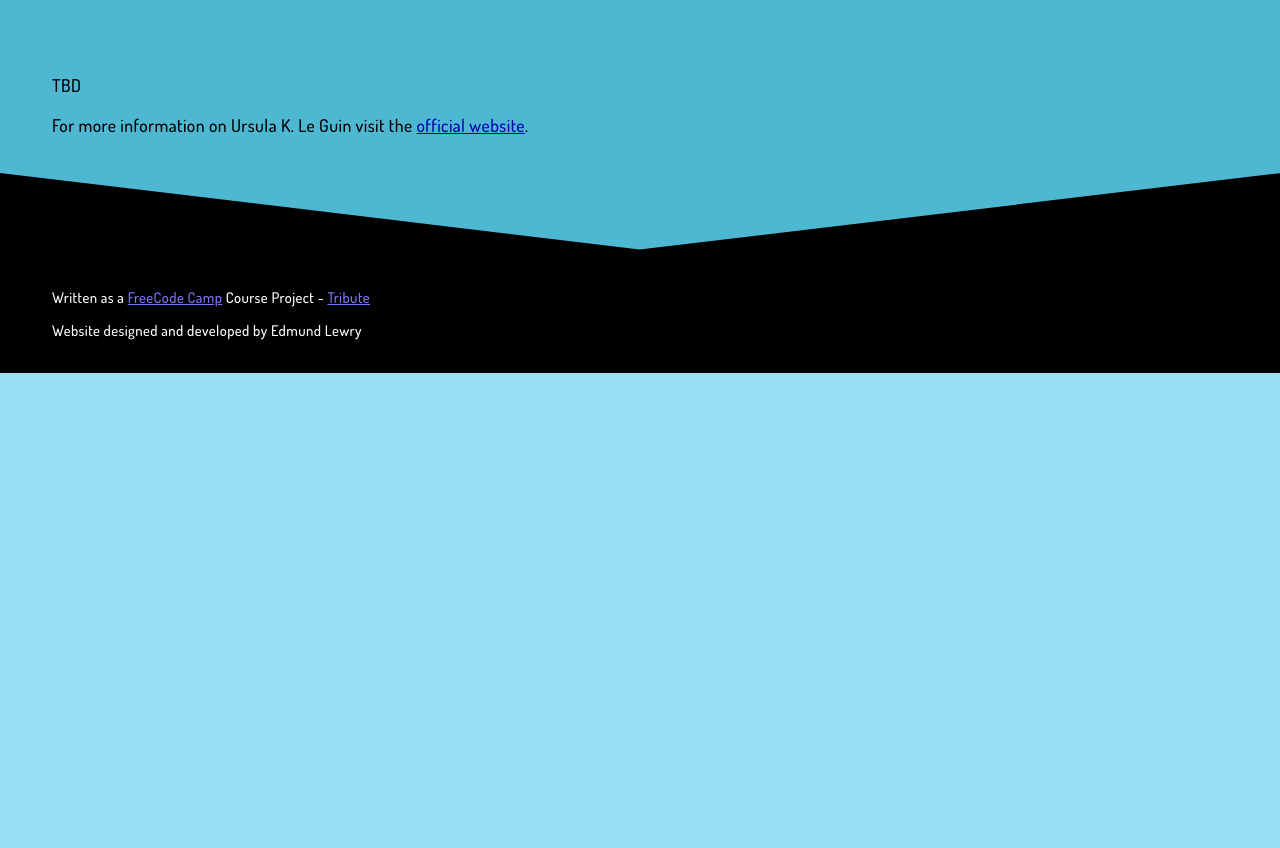
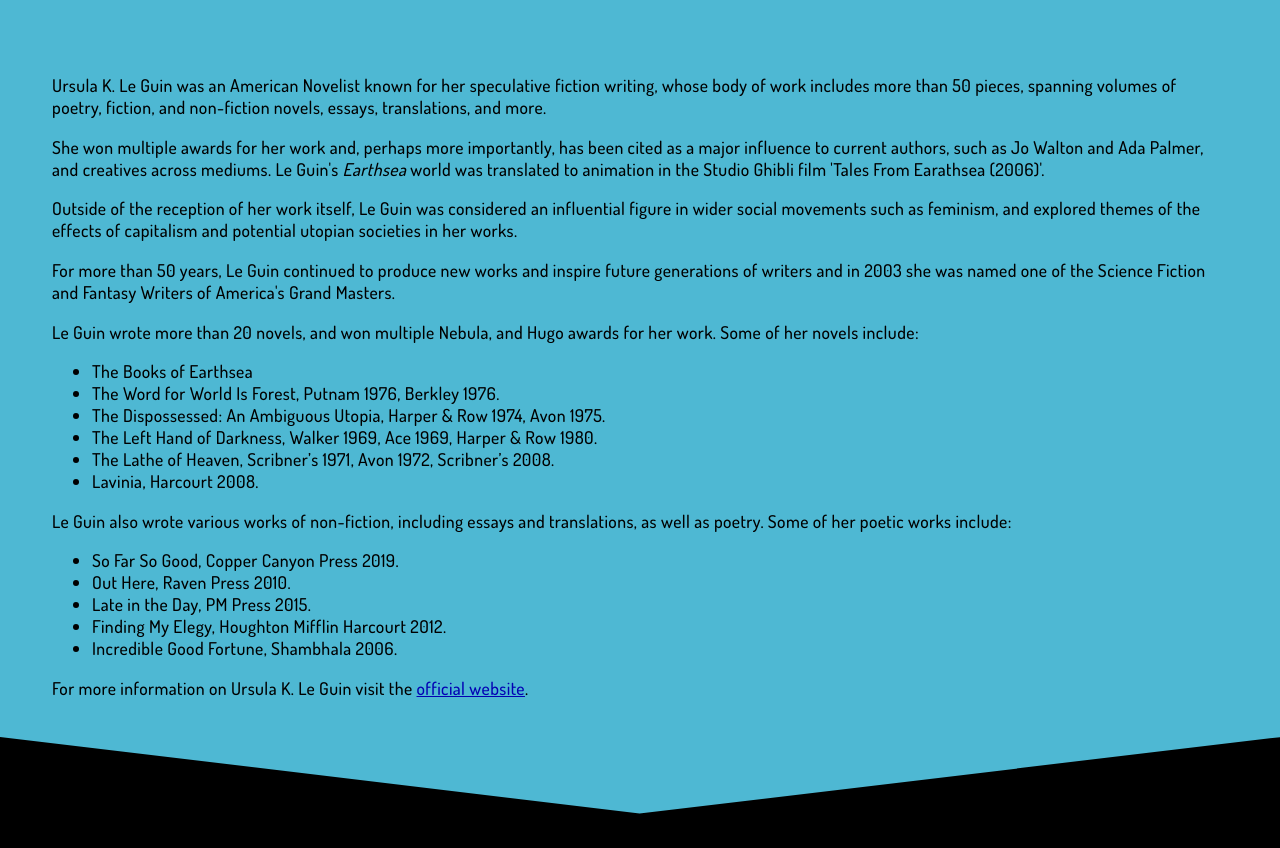
Before and after one commit to EdmundLewry/fcc-tribute-project, a plain HTML site: page index.html in a window 1280 px wide. Shown: the part 1273-2121 px from the top of the page. Before the commit the page ends 1646 px from the top, so only its background shows below. Drawn offline with Linux system fonts and the light colour scheme.

Commit message:
Filled out the content for the page

```diff
--- a/index.html
+++ b/index.html
@@ -54,7 +54,36 @@
                 </div>
                 <div class="container">
                     <p id="tribute-info">
-                        TBD
+                        Ursula K. Le Guin was an American Novelist known for her speculative fiction writing, whose body of work includes more than 50 pieces, spanning volumes of poetry, fiction, and non-fiction novels, essays, translations, and more.
+                    </p>
+                    <p>
+                        She won multiple awards for her work and, perhaps more importantly, has been cited as a major influence to current authors, such as Jo Walton and Ada Palmer, and creatives across mediums. Le Guin's <em>Earthsea</em> world was translated to animation in the Studio Ghibli film 'Tales From Earathsea (2006)'.
+                    </p>
+                    <p>
+                        Outside of the reception of her work itself, Le Guin was considered an influential figure in wider social movements such as feminism, and explored themes of the effects of capitalism and potential utopian societies in her works.
+                    </p>
+                    <p>
+                        For more than 50 years, Le Guin continued to produce new works and inspire future generations of writers and in 2003 she was named one of the Science Fiction and Fantasy Writers of America's Grand Masters.
+                    </p>
+                    <p>
+                        Le Guin wrote more than 20 novels, and won multiple Nebula, and Hugo awards for her work. Some of her novels include:
+                        <ul>
+                            <li>The Books of Earthsea</li>
+                            <li>The Word for World Is Forest, Putnam 1976, Berkley 1976.</li>
+                            <li>The Dispossessed: An Ambiguous Utopia, Harper & Row 1974, Avon 1975.</li>
+                            <li>The Left Hand of Darkness, Walker 1969, Ace 1969, Harper & Row 1980.</li>
+                            <li>The Lathe of Heaven, Scribner’s 1971, Avon 1972, Scribner’s 2008.</li>
+                            <li>Lavinia, Harcourt 2008.</li>
+                        </ul>
+                    </p>
+                    <p>Le Guin also wrote various works of non-fiction, including essays and translations, as well as poetry. Some of her poetic works include:
+                        <ul>
+                            <li>So Far So Good, Copper Canyon Press 2019.</li>
+                            <li>Out Here, Raven Press 2010.</li>
+                            <li>Late in the Day, PM Press 2015.</li>
+                            <li>Finding My Elegy, Houghton Mifflin Harcourt 2012.</li>
+                            <li>Incredible Good Fortune, Shambhala 2006.</li>
+                        </ul>
                     </p>
                     <p>
                         For more information on Ursula K. Le Guin visit the <a id="tribute-link" href="https://www.ursulakleguin.com/" target="_blank">official website</a>.
```
